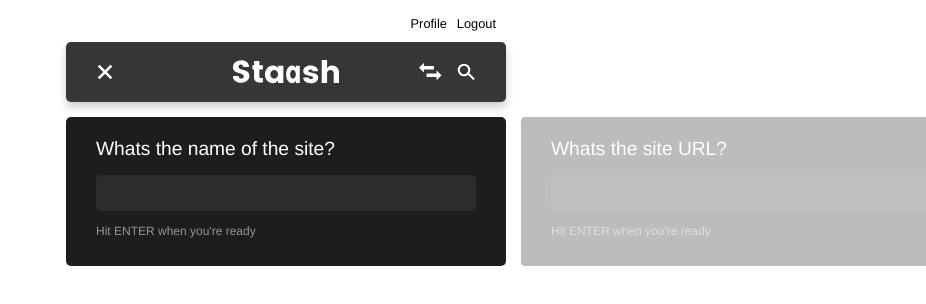
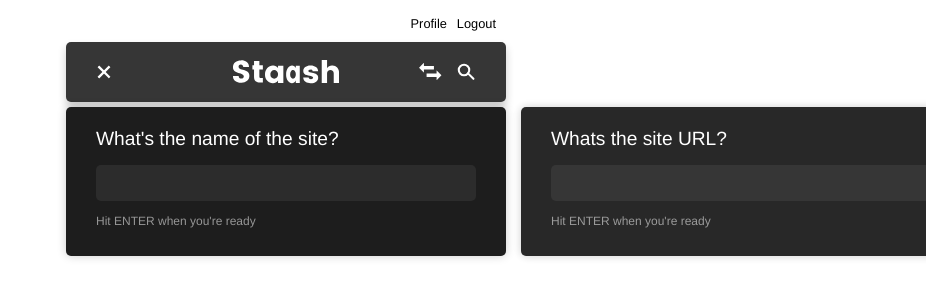
Before and after one commit to Adam-Collier/Staash, a Vue app: page / in a window 1280 px wide. Both pictures are taken after a click on the icon 459 px from the left and 71 px from the top of the page. Shown: the top 304 px of the page, without its empty margins (354-1280 px from the left). Built offline with nearby package versions, Linux system fonts and the light colour scheme.

Commit message:
changed approach to styles, can now submit a site to the server

```diff
--- a/src/components/SubmitSite.vue
+++ b/src/components/SubmitSite.vue
@@ -1,18 +1,19 @@
 <template>
     <div>
-        <svg class="i-add" @click="showAdd" viewBox="0 0 931 931" version="1.1" xmlns="http://www.w3.org/2000/svg" xmlns:xlink="http://www.w3.org/1999/xlink" xml:space="preserve" style="fill-rule:evenodd;clip-rule:evenodd;stroke-linecap:square;stroke-linejoin:round;stroke-miterlimit:1.41421;"><g><path d="M465.131,47.631l0,835" style="fill:none;stroke-width:130px;stroke:#fff;"/><path d="M882.631,465.131l-835,0" style="fill:none;stroke-width:130px;stroke:#fff;"/></g></svg>
+        <svg class="i-add" @click="showAdd" viewBox="0 0 931 931" version="1.1" xmlns="http://www.w3.org/2000/svg" xmlns:xlink="http://www.w3.org/1999/xlink" xml:space="preserve" style="fill-rule:evenodd;clip-rule:evenodd;stroke-linecap:square;stroke-linejoin:round;stroke-miterlimit:1.41421;height:16px;"><g><path d="M465.131,47.631l0,835" style="fill:none;stroke-width:130px;stroke:#fff;"/><path d="M882.631,465.131l-835,0" style="fill:none;stroke-width:130px;stroke:#fff;"/></g></svg>
         <div class="submit-site">
-            <div class="enter">
-                <h4>Whats the name of the site?</h4>
-                <input tabindex="1" v-on:keyup.enter="nextSubmit" type="text">
+            <div class="enter active">
+                <h4>What's the name of the site?</h4>
+                <input tabindex="1" v-on:keyup.enter="firstSubmit" type="text">
                 <p>Hit ENTER when you're ready</p>
             </div>
             <div class="enter">
                 <h4>Whats the site URL?</h4>
-                <input type="text" v-on:keyup.enter="nextSubmit">
+                <input type="text" data-url v-on:keyup.enter="secondSubmit">
+                <div class="loader"></div>
                 <p>Hit ENTER when you're ready</p>
             </div>
-            <div class="enter submit">
+            <div class="enter submit" tabindex='1' v-on:keyup.enter="finalSubmit">
                 <div>
                     <h4>Hit enter to grab your site 👍</h4>
                 </div>
@@ -23,44 +24,126 @@
 
 <script>
 export default {
+  data: function() {
+    return {
+      validSite: "",
+      siteUrl: "",
+      enteredValues: {}
+    };
+  },
   methods: {
     showAdd: function(e) {
       if (e.target.classList.contains("close")) {
         document.querySelector(".reveal").classList.remove("reveal");
         document.querySelector(".close").classList.remove("close");
         setTimeout(() => {
-          document
-            .querySelectorAll(".enter")
-            .forEach(x => (x.style.transform = "translateX(0)"));
+          document.querySelectorAll(".enter").forEach((x, i) => {
+            i === 0 ? x.classList.add("active") : x.classList.remove("active");
+            x.style.transform = "translateX(0)";
+          });
         }, 300);
       } else {
         e.target.classList.add("close");
+        this.enteredValues = {};
+
         let submitSite = document.querySelector(".submit-site");
         submitSite.classList.add("reveal");
         submitSite.querySelector("div > input").focus();
       }
       console.log("add has been clicked");
     },
-    nextSubmit: function(e) {
+    firstSubmit: function(e) {
+      this.$set(this.enteredValues, "siteTitle", e.target.value);
+
       let card = e.target.parentElement;
 
       let index = Array.from(card.parentElement.children).indexOf(
         e.target.parentElement
       );
 
-      console.log(card.nextSibling.querySelector("input"));
-      index == 0
-        ? e.target.parentElement.nextSibling.querySelector("input").focus()
-        : null;
-
-      // TODO
-      // WHEN HIT ENTER ON THE LAST CARD THAT SUBMITS ALL OF THE DATA
-      // RUN THROUGH ALL OF THE INPUTS, STORE IN A JSON OBJ THEN POST TO THE SERVER
+      card.classList.remove("active");
+      card.nextSibling.classList.add("active");
+      card.nextSibling.querySelector("input").focus();
 
       document.querySelectorAll(".enter").forEach(x => {
         x.style.transform = `translateX(${(index + 1) * -455}px)`;
       });
+
       return;
+    },
+    secondSubmit: function(e) {
+      let input = e.target;
+      let card = e.target.parentElement;
+
+      if (
+        input.value.match(
+          /^(?:(?:(?:https?|ftp):)?\/\/)(?:\S+(?::\S*)?@)?(?:(?!(?:10|127)(?:\.\d{1,3}){3})(?!(?:169\.254|192\.168)(?:\.\d{1,3}){2})(?!172\.(?:1[6-9]|2\d|3[0-1])(?:\.\d{1,3}){2})(?:[1-9]\d?|1\d\d|2[01]\d|22[0-3])(?:\.(?:1?\d{1,2}|2[0-4]\d|25[0-5])){2}(?:\.(?:[1-9]\d?|1\d\d|2[0-4]\d|25[0-4]))|(?:(?:[a-z\u00a1-\uffff0-9]-*)*[a-z\u00a1-\uffff0-9]+)(?:\.(?:[a-z\u00a1-\uffff0-9]-*)*[a-z\u00a1-\uffff0-9]+)*(?:\.(?:[a-z\u00a1-\uffff]{2,})))(?::\d{2,5})?(?:[/?#]\S*)?$/
+        )
+      ) {
+        let loader = document.querySelector(".loader");
+        loader.classList.add("loader-show");
+
+        fetch("http://localhost:3001/check-url", {
+          method: "post",
+          headers: {
+            Accept: "application/json",
+            "Content-Type": "application/json"
+          },
+          body: JSON.stringify({ u: e.target.value })
+        })
+          .then(response => {
+            return response.status;
+          })
+          .then(status => {
+            if (status === 200) {
+              this.$set(this.enteredValues, "siteUrl", e.target.value);
+
+              loader.classList.remove("loader-show");
+              card.classList.remove("active");
+              card.nextSibling.classList.add("active");
+              document.querySelectorAll(".enter").forEach(x => {
+                x.style.transform = `translateX(${2 * -455}px)`;
+              });
+              input.parentElement.nextSibling.focus();
+            } else {
+              loader.classList.remove("loader-show");
+              input.classList.add("error");
+              input.addEventListener("webkitAnimationEnd", function() {
+                input.classList.remove("error");
+              });
+            }
+          });
+      } else {
+        input.classList.add("error");
+        input.addEventListener("webkitAnimationEnd", function() {
+          input.classList.remove("error");
+        });
+      }
+    },
+    finalSubmit: function() {
+      console.log("this is the final");
+      console.log({ ...this.enteredValues });
+
+      document.querySelector(".reveal").classList.remove("reveal");
+      document.querySelector(".close").classList.remove("close");
+      setTimeout(() => {
+        document.querySelectorAll(".enter").forEach((x, i) => {
+          i === 0 ? x.classList.add("active") : x.classList.remove("active");
+          x.style.transform = "translateX(0)";
+        });
+      }, 300);
+
+      fetch("http://localhost:3001/api", {
+        method: "post",
+        headers: new Headers({
+          "Content-Type": "application/json",
+          token: localStorage.getItem("staashToken")
+        }),
+        body: JSON.stringify({ ...this.enteredValues })
+      }).then(response => {
+        this.$store.dispatch("getSites");
+        console.log(response);
+      });
     }
   }
 };
@@ -69,30 +152,17 @@
 <style lang="stylus">
 .submit-site
   position: absolute
-    top: 75px
+  top: 65px
   left: 0
   white-space: nowrap
   opacity: 0
   transition: all 200ms ease-in-out
-    transform: translateY(-10px)
+  transform: translateY(-2px)
   z-index: -1
+  pointer-events: none
 
-    &:after, &:before
-        content: ''
-        position: absolute
-        top: 0
-        height: 100%
-        width: 100%
-        background: white
-        border-radius: 5px
-        z-index: 3
-        opacity: 0.7
-
-    &:after
-        left: calc(440px + 15px)
-
-    &:before
-        left: calc(-100% - 15px)
+  .active
+    opacity: 1
 
 .enter
   background: #1D1D1D
@@ -104,6 +174,11 @@
   margin-right: 15px
   transition: all 200ms ease-in-out
   position: relative
+  opacity: 0.95
+  box-shadow: 0 0 10px rgba(0, 0, 0, 0.2)
+
+  &:focus
+    outline: none
 
   h4
     color: #FFFFFF
@@ -115,6 +190,7 @@
 
   input
     background: #2c2c2c
+    position: relative
     width: calc(440px - 60px)
     height: 36px
     box-sizing: border-box
@@ -125,7 +201,11 @@
     font-size: 16px
     padding: 0 0 1px 8px
     color: #FFFFFF
-        transition: all 200ms
+    transition: all 250ms ease-in-out
+
+  .error
+    animation: shake 0.82s cubic-bezier(0.36, 0.07, 0.19, 0.97) both
+    background: #a91919
 
 .submit
   color: #FFFFFF
@@ -142,4 +222,47 @@
     display: flex
     justify-content: center
     align-items: center
+
+.loader
+  width: 20px
+  right: 32px
+  height: 36px
+  position: absolute
+  transform: translateY(-36px)
+  opacity: 0
+  transition: all 50ms ease-in
+
+  &:before
+    content: ''
+    box-sizing: border-box
+    position: absolute
+    top: 48%
+    width: 20px
+    height: 20px
+    margin-top: -10px
+    margin-left: -10px
+    border-radius: 50%
+    border: 2px solid #4a4a4a
+    border-top-color: #FFFFFF
+    animation: spinner 500ms linear infinite
+
+.loader-show
+  opacity: 1
+
+@keyframes shake
+  10%, 90%
+    transform: translate3d(-1px, 0, 0)
+
+  20%, 80%
+    transform: translate3d(2px, 0, 0)
+
+  30%, 50%, 70%
+    transform: translate3d(-4px, 0, 0)
+
+  40%, 60%
+    transform: translate3d(4px, 0, 0)
+
+@keyframes spinner
+  to
+    transform: rotate(360deg)
 </style>
```
Lines whose indentation alone changed are shown as unchanged.
